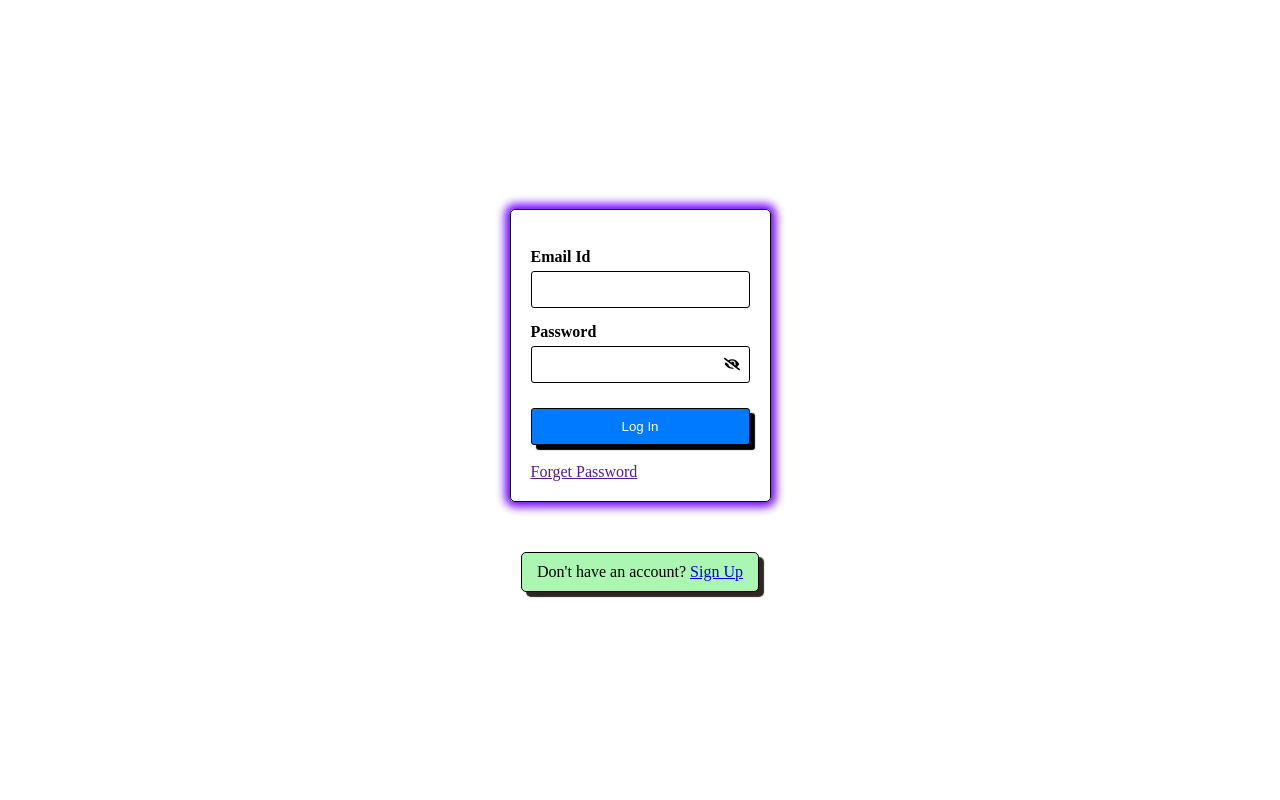
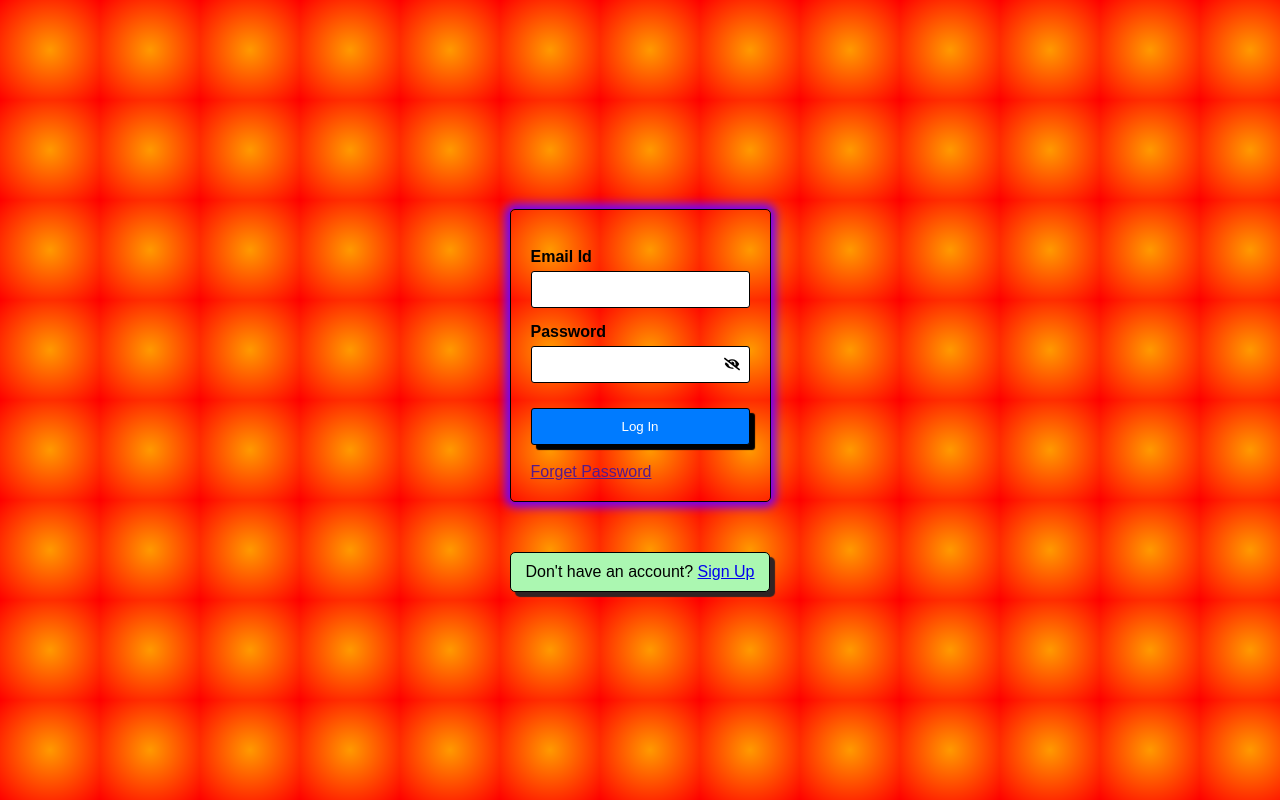
Before and after one commit to FarhanSyed21/Expense-Tracker-Redux, a React (Create React App) app: page / in a window 1280 px wide. Built offline with nearby package versions, Linux system fonts and the light colour scheme.

Commit message:
Update AddExpenses.css

```diff
--- a/src/components/Expenses/AddExpenses.css
+++ b/src/components/Expenses/AddExpenses.css
@@ -1,9 +1,25 @@
+body {
+  background: radial-gradient(circle, #ff9900, #ff0000),
+    linear-gradient(45deg, #ff9900, #ff0000);
+  background-size: 100px 100px, 20px 20px;
+  margin: 0;
+  padding: 0;
+  font-family: Arial, sans-serif;
+}
+
 .add-expenses-container {
   padding: 20px;
   display: flex;
   flex-direction: column;
   align-items: center;
   justify-content: center;
+  background-color: white;
+  border-radius: 15px;
+  /* box-shadow: 0px 5px 20px rgba(0, 0, 0, 0.1); */
+  box-shadow: 0px 0px 10px rgb(241, 54, 54), 0px 0px 20px rgb(226, 186, 57),
+    0px 0px 30px rgb(255, 145, 55);
+  margin: 50px auto;
+  max-width: 1200px;
 }
 
 .expense-entry-from {
@@ -17,7 +33,9 @@
   gap: 15px;
   border: 1px solid goldenrod;
   border-radius: 15px;
-  box-shadow: 0px 0px 30px rgb(236, 180, 39);
+  box-shadow: 0px 0px 10px rgba(255, 204, 0, 0.5),
+    0px 0px 20px rgba(255, 204, 0, 0.4), 0px 0px 30px rgba(255, 153, 0, 0.3),
+    0px 0px 40px rgba(255, 153, 0, 0.2), 0px 0px 50px rgba(255, 102, 0, 0.1);
   padding: 15px;
   display: flex;
   flex-direction: column;
@@ -26,6 +44,8 @@
 
 .premium-expenses h1 {
   color: rgb(248, 192, 50);
+  font-size: 28px;
+  margin-bottom: 10px;
 }
 
 .premium-expenses ul {
@@ -103,7 +123,6 @@ button {
   border: 1px solid blue;
   border-radius: 10px;
   box-shadow: 0px 0px 10px;
-  /* width: 100%; */
 }
 
 .added-values table {
```
